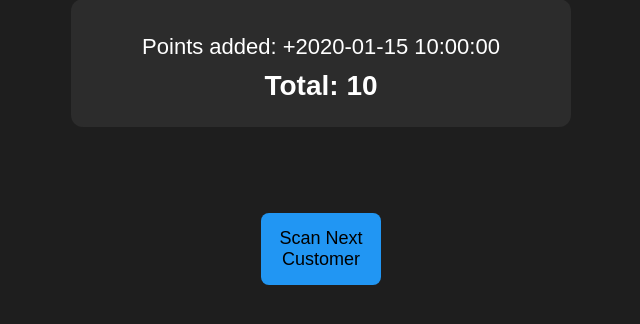
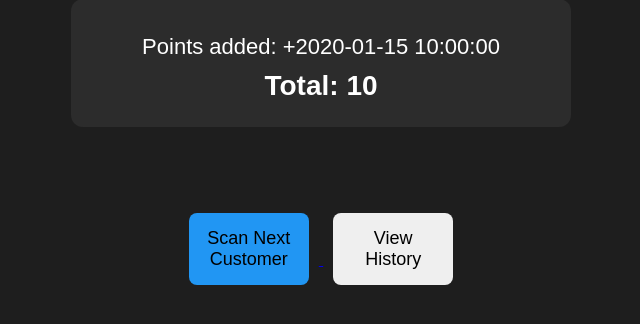
Before and after one commit to newportpetsuk-lab/newport-pets-loyalty, a Flask app: template templates/points_added.html in a window 1280 px wide. Shown: the part 209-533 px from the top of the page, without its empty margins (319-959 px from the left). Run offline with Flask 3, Linux system fonts and the light colour scheme; the template is opened without the code that fills it: most values are stand-ins (such as "Sample title", 1, 10 or a date in 2020); some libraries are stand-ins or nearby versions.

Commit message:
Update points_added.html

```diff
--- a/templates/points_added.html
+++ b/templates/points_added.html
@@ -127,6 +127,8 @@
         Scan Next Customer
     </button>
 </a>
-
+<a href="/history/{{ customer_id }}">
+    <button>View History</button>
+</a>
 </body>
 </html>
```
